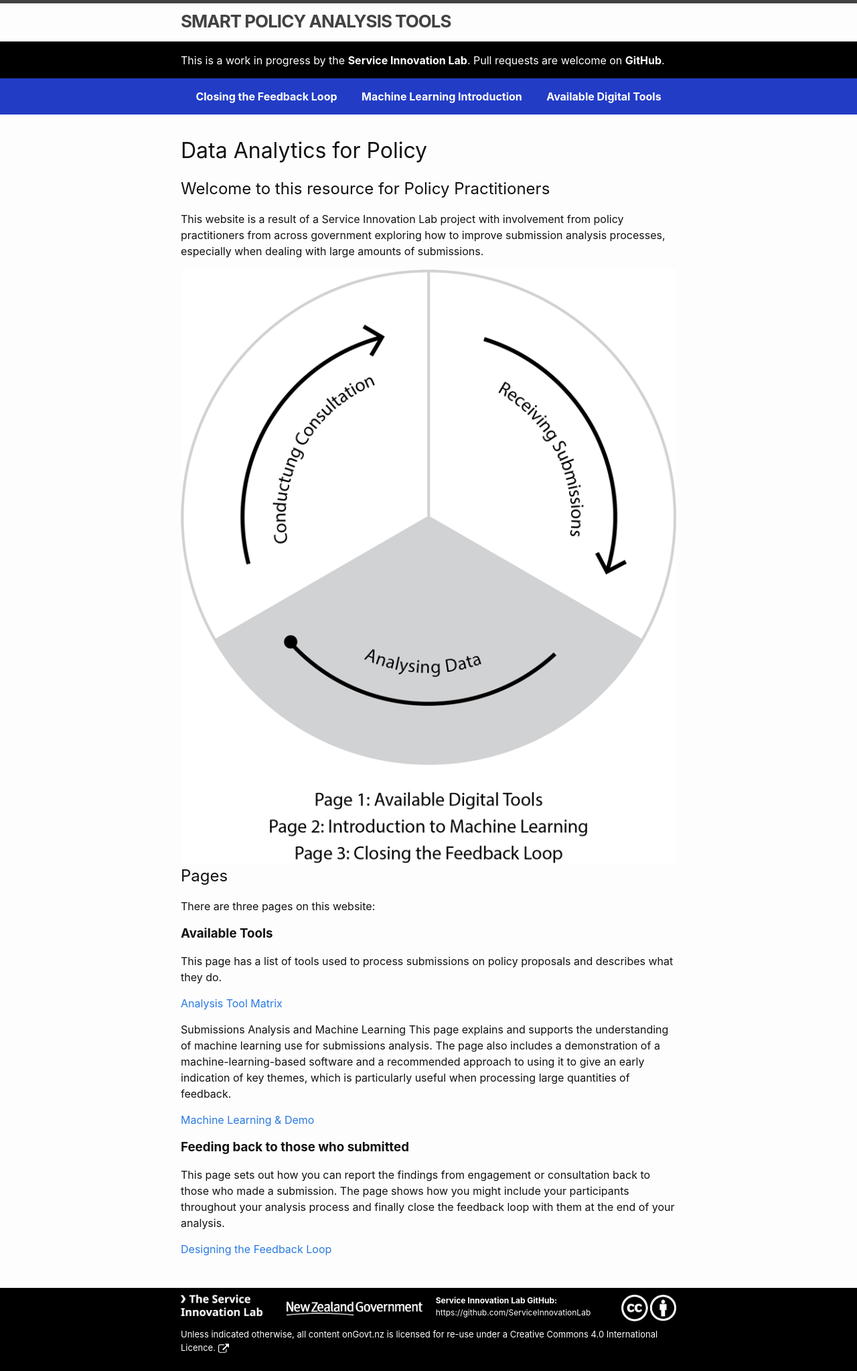
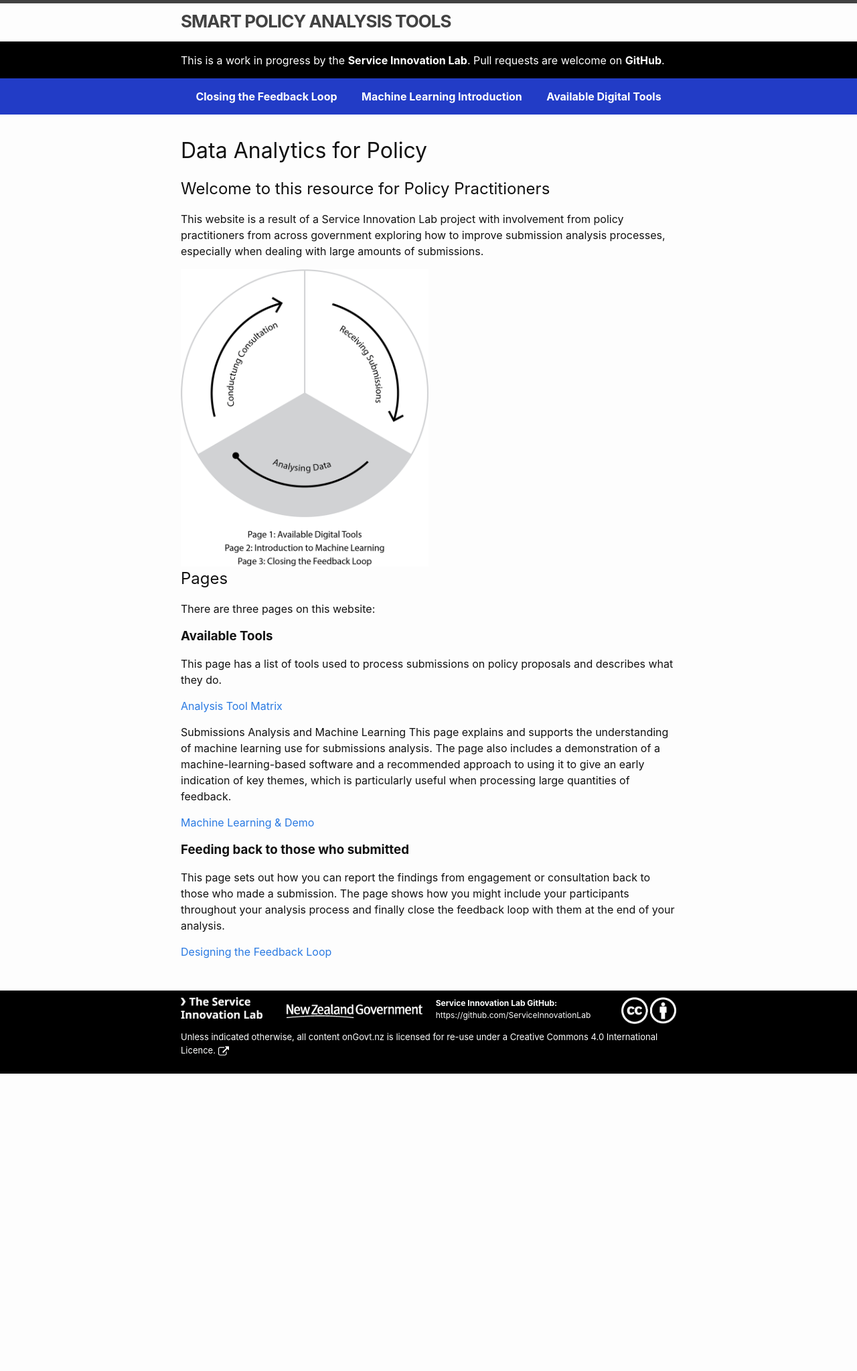
Before and after one commit to ServiceInnovationLab/bagel-box, a Jekyll site: the page built from index.md, in a window 1280 px wide. Shown: the whole page at 67% size. Built offline with Jekyll 4.4.1, drawn with Linux system fonts in a browser that asks for light colours; after the commit the page ends 1603 px from its top, so only the background shows below that.

Commit message:
Styles for image.

```diff
--- a/_sass/minima/_layout.scss
+++ b/_sass/minima/_layout.scss
@@ -194,6 +194,19 @@
   @include relative-font-size(1.5);
 }
 
+.half-width {
+  display: flex;
+
+  img {
+    width: 50%;
+  }
+
+  @include media-query($on-palm) {
+    img {
+    width: 100%;
+  }
+}
+}
 
 
 /**
```
